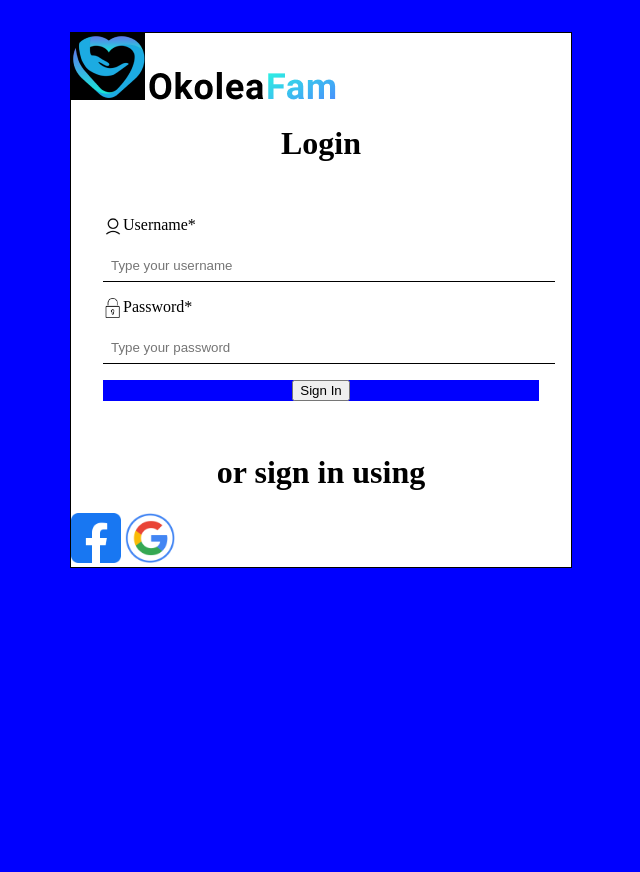
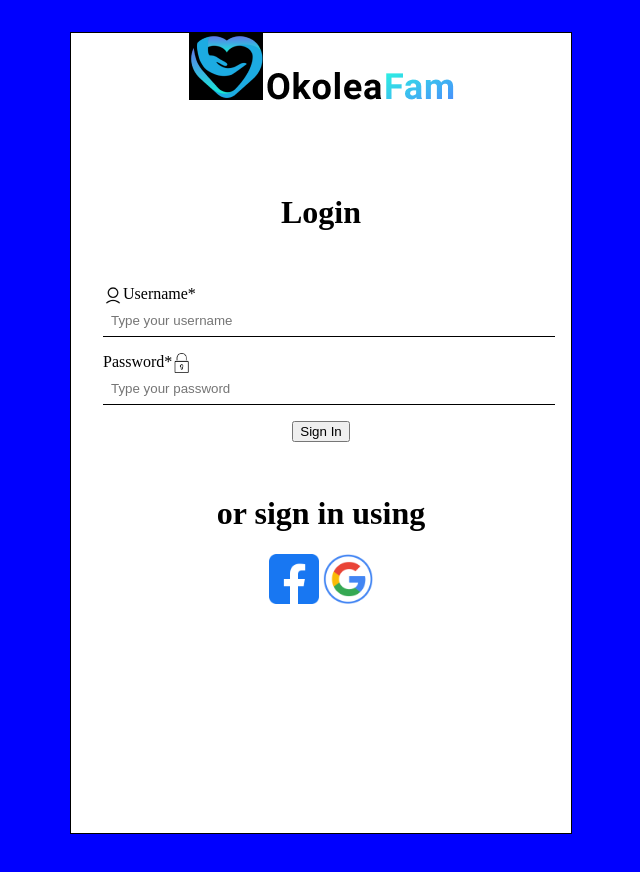
Before and after one commit to danielmuthama/OkoleaFam, a plain HTML site: page signin.html in a window 1280 px wide. Shown: the whole page, without its empty margins (319-959 px from the left). Before the commit the page ends 800 px from the top, so only its background shows below. Drawn offline with Linux system fonts and the light colour scheme.

Commit message:
final commit on sign

```diff
--- a/signin.css
+++ b/signin.css
@@ -7,17 +7,21 @@ h1 {
   padding: 50px;
 } */
 
+
 body {
   background-color: blue;
+  text-align: center;
 
 
 }
+
 
 .card {
   border: 1px solid black;
   max-width: 500px;
   margin: 2rem auto 5rem;
   background-color: white;
+  height: 800px;
 }
 
 form {
@@ -37,8 +41,9 @@ form input {
   border-bottom: 1px solid black;
 }
 .BUT{
-  background-color: blue;
   text-align: center;
+
+
 }
 h1{
   text-align: center;
@@ -48,7 +53,6 @@ h1{
   height: auto;
   max-width: 90px;
   max-height: 50px;
-  align-items: center;
 }
 .image1{
 
@@ -72,8 +76,15 @@ h1{
   height: auto;
   max-width: 90px;
   max-height: 50px;
+  float: 50%;
 
 }
-.images{
-  align-items: center;
+.for{
+  float: left;
 }
+.text{
+  float: left;
+}
+.DIV{
+  padding-bottom: 69px;
+}
--- a/signin.html
+++ b/signin.html
@@ -16,21 +16,28 @@
       </div>
       <h1>Login</h1>
       <form action="">
-        <img  class = "image1" src="img/icons/profile_icon.png" alt="">
-        <label for="">Username*</label>
+        <img class="image1" src="img/icons/profile_icon.png" alt="" />
+        <div class="for">
+          <label for="">Username*</label>
+        </div>
         <input type="text" placeholder="Type your username" />
-        <img  class="image2" src="img/icons/password_icon.png" alt="">
-        <label for="">Password*</label>
-        <input type="text" placeholder="Type your password" />
+        <div class="text">
+          <label for="">Password*</label>
+        </div>
+
+        <div class="pass">
+          <img class="image2" src="img/icons/password_icon.png" alt="" />
+          <input type="text" placeholder="Type your password" />
+        </div>
         <div class="BUT">
           <button>Sign In</button>
         </div>
       </form>
       <h1>or sign in using</h1>
       <div class="images">
-      <img class ="fb" src="img/icons/facebook_icon.png" alt="" />
-    <img class="goo" src="img/icons/google_icons.png" alt="">
-  </div>
+        <img class="fb" src="img/icons/facebook_icon.png" alt="" />
+        <img class="goo" src="img/icons/google_icons.png" alt="" />
+      </div>
     </div>
   </body>
 </html>
```
